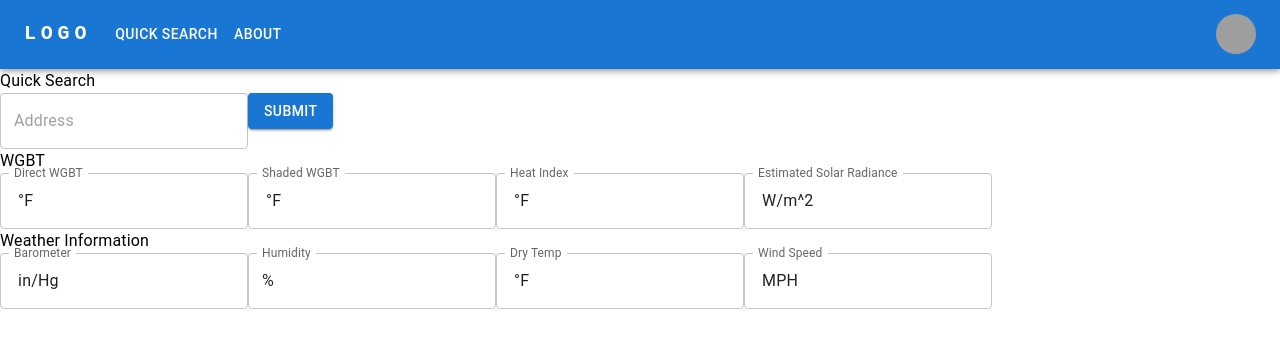
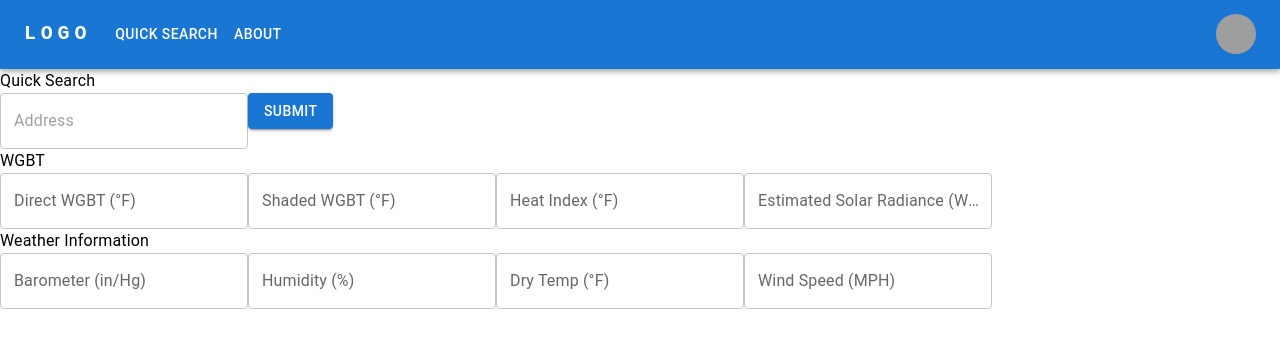
Before and after one commit to anthonylouismorton/wetbulbfrontend, a React (Create React App) app: page / in a window 1280 px wide. Shown: the top 348 px of the page. Built offline with nearby package versions, Linux system fonts and the light colour scheme; grey boxes are pictures that could not be loaded.

Commit message:
working on alert list

```diff
--- a/src/components/AlertList.jsx
+++ b/src/components/AlertList.jsx
@@ -16,7 +16,7 @@ import { ProgramContext } from '../context/program';
 import DeleteIcon from '@mui/icons-material/Delete';
 import EditIcon from '@mui/icons-material/Edit';
 
-export default function AlertList() {
+export default function AlertList(props) {
   const [alerts, setAlerts] = useState('')
   const user = useContext(ProgramContext);
   const getAlerts = async () => {
@@ -27,7 +27,7 @@ export default function AlertList() {
   }
   useEffect(() => {
     getAlerts();
-  },[])
+  },[props.newAlert])
   console.log(alerts)
   return (
       <TableContainer>
--- a/src/components/Dashboard.jsx
+++ b/src/components/Dashboard.jsx
@@ -14,8 +14,12 @@ export default function Dashboard() {
     {newalert &&
     <NewAlertForm setnewalert={setnewalert}/>
     }
-    <AlertList/>
+    {newalert === false &&
+    <>
+    <AlertList alert={alert}/>
     <AlertHistory/>
+    </>
+    }
     </>
   )
 }
--- a/src/components/NewAlertForm.jsx
+++ b/src/components/NewAlertForm.jsx
@@ -87,7 +87,6 @@ export default function NewAlertForm(props) {
 
   const handleSubmit = async (e) => {
     e.preventDefault()
-    console.log()
     let refinedAddress = alert.address.replace(' ', '+')
     let latLonSearch = await axios.get(`https://geocode.maps.co/search?q=${refinedAddress}`)
     let trimmedLat = parseFloat(latLonSearch.data[0].lat).toFixed(2)
@@ -101,9 +100,7 @@ export default function NewAlertForm(props) {
     }
     let createdAlert = await axios.post(`${process.env.REACT_APP_DATABASE}/alert/${parseInt(user.userId)}`, newAlert);
     let alertId = parseInt(createdAlert.data.alertId)
-    let alertEmails = await Promise.all(alert.emails.map(email => axios.post(`${process.env.REACT_APP_DATABASE}/alertEmail/${alertId}`, {alertId: alertId, alertEmail: email})));
-    console.log(createdAlert)
-    console.log(alertEmails)
+    await Promise.all(alert.emails.map(email => axios.post(`${process.env.REACT_APP_DATABASE}/alertEmail/${alertId}`, {alertId: alertId, alertEmail: email})));
     props.setnewalert(false);
   };
   console.log(alert)
@@ -163,6 +160,7 @@ export default function NewAlertForm(props) {
             }
             </Grid>
           <Button type="submit" variant='contained'>Submit</Button>
+          <Button variant='contained' onClick={() => props.setnewalert(false)}>Cancel</Button>
         </form>
       </Grid>
     </Box>
--- a/src/components/Quicksearch.jsx
+++ b/src/components/Quicksearch.jsx
@@ -83,20 +83,20 @@ export default function QuickSearch() {
       <Typography>WGBT</Typography>
         <Grid>
           <TextField
-            value={`${information.wgbtInfo.directWBGT} \u00B0F`}
-            label={'Direct WGBT'}
+            value={`${information.wgbtInfo.directWBGT}`}
+            label={'Direct WGBT (\u00B0F)'}
           />
           <TextField
-            value={`${information.wgbtInfo.shadedWBGT} \u00B0F`}
-            label={'Shaded WGBT'}
+            value={`${information.wgbtInfo.shadedWBGT}`}
+            label={'Shaded WGBT (\u00B0F)'}
           />
           <TextField
-            value={`${information.wgbtInfo.heatIndex} \u00B0F`}
-            label={'Heat Index'}
+            value={`${information.wgbtInfo.heatIndex}`}
+            label={'Heat Index (\u00B0F)'}
           />
           <TextField
-            value={`${information.wgbtInfo.solarRadiance} W/m^2`}
-            label={'Estimated Solar Radiance'}
+            value={`${information.wgbtInfo.solarRadiance}`}
+            label={'Estimated Solar Radiance (W/m)'}
           />
         </Grid>
     </Box>
@@ -104,20 +104,20 @@ export default function QuickSearch() {
       <Typography>Weather Information</Typography>
         <Grid>
           <TextField
-            value={`${information.weatherInfo.barometer} in/Hg`}
-            label={'Barometer'}
+            value={`${information.weatherInfo.barometer}`}
+            label={'Barometer (in/Hg)'}
           />
           <TextField
-            value={`${information.weatherInfo.humidity}%`}
-            label={'Humidity'}
+            value={`${information.weatherInfo.humidity}`}
+            label={'Humidity (%)'}
           />
           <TextField
-            value={`${information.weatherInfo.temperature} \u00B0F`}
-            label={'Dry Temp'}
+            value={`${information.weatherInfo.temperature}`}
+            label={'Dry Temp (\u00B0F)'}
           />
           <TextField
-            value={`${information.weatherInfo.windspeed} MPH`}
-            label={'Wind Speed'}
+            value={`${information.weatherInfo.windspeed}`}
+            label={'Wind Speed (MPH)'}
           />
         </Grid>
     </Box>
```
